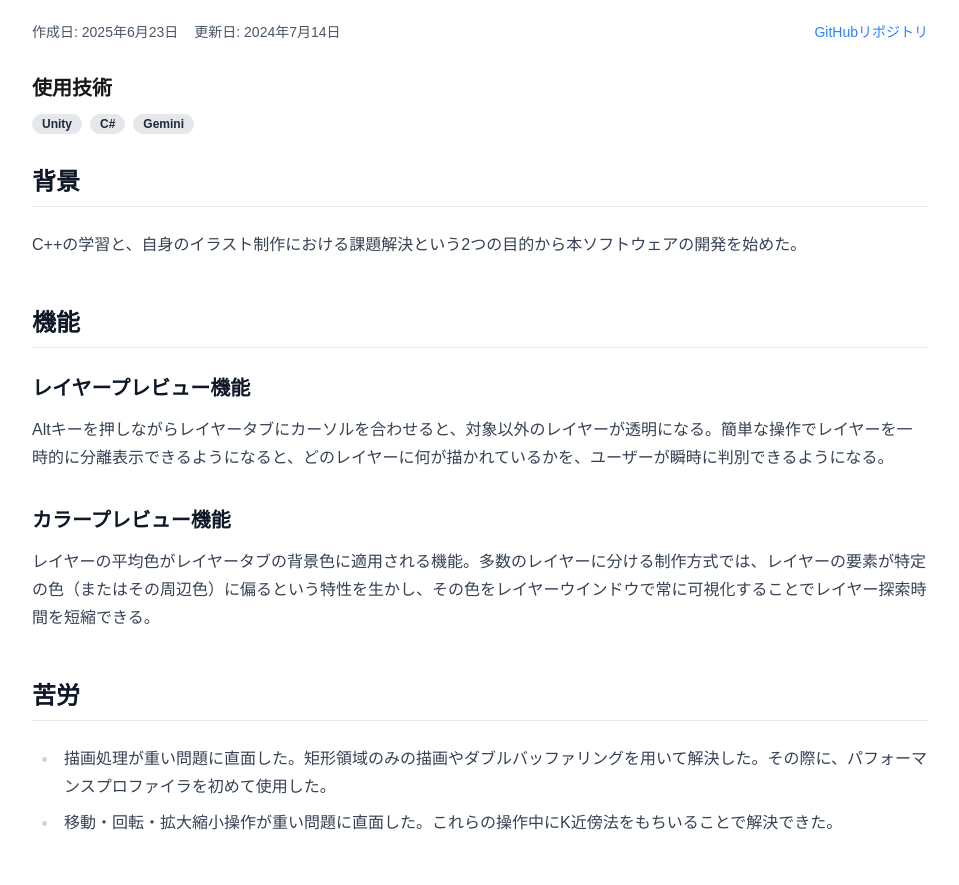
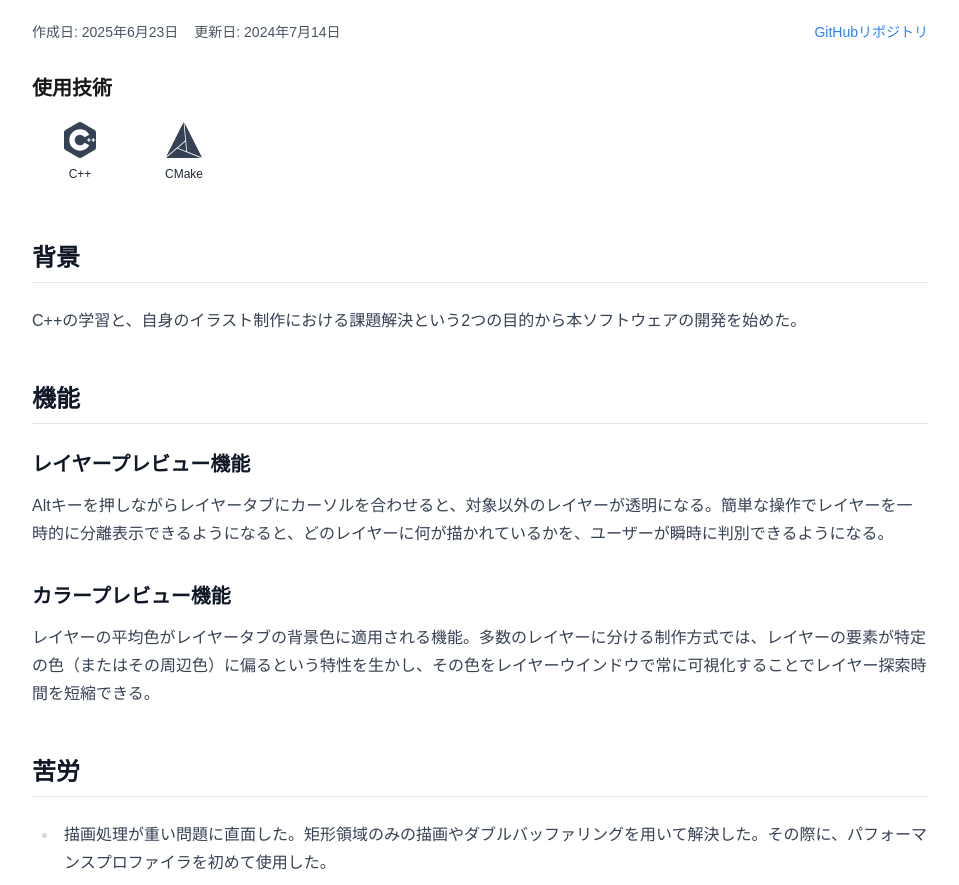
Before and after one commit to spiral987/portfolio, a Next.js app: page /projects/4 in a window 1280 px wide. Shown: the part 850-1735 px from the top of the page, without its empty margins (160-1119 px from the left). Built offline with nearby package versions, Linux system fonts and the light colour scheme.

Commit message:
feature:技術スタックアイコンを追加

```diff
--- a/package.json
+++ b/package.json
@@ -17,6 +17,7 @@
     "next": "15.3.5",
     "react": "^19.0.0",
     "react-dom": "^19.0.0",
+    "react-icons": "^5.5.0",
     "rehype-stringify": "^10.0.1",
     "remark": "^15.0.1",
     "remark-gfm": "^4.0.1",
--- /dev/null
+++ b/public/illustrations/20230922.md
@@ -0,0 +1,12 @@
+---
+    id: '20230922'
+    title: '競泳シロコ'
+    description: 'クリスタで作成'
+    fullDescription: 'ブルアカのキャラに雷を打たれたので作った。'
+    images:
+      - url: '/images/illustrations/20230922.jpg'
+        altText: 'こいし'
+    isFeatured: false
+    createdAt: '2023-09-22T12:00:00Z'
+    updatedAt: '2024-07-23T12:00:00Z'
+---
--- a/public/projects/SDotPaint.md
+++ b/public/projects/SDotPaint.md
@@ -2,7 +2,7 @@
 id: '4'
 title: 'SDotPaint'
 description: 'ペイントツールを作りました'
-techStack: ['Unity', 'C#', 'Gemini']
+techStack: ['C++', 'CMake']
 githubUrl: 'https://github.com/spiral987/SDotPaint'
 isFeatured: true
 createdAt: '2025-06-23T11:00:00Z'
--- a/public/projects/go-jiro.md
+++ b/public/projects/go-jiro.md
@@ -2,7 +2,7 @@
 id: '3'
 title: 'Go-Jiro'
 description: '二郎系ラーメンの敷居を下げるwebサイトを作りました'
-techStack: ['Next.js', 'Tailwind CSS', 'Node.js', 'PostgreSQL', 'Prisma', 'Render', 'Docker']
+techStack: ['Next.js', 'Tailwind CSS', 'Node.js', 'PostgreSQL', 'Prisma', 'Render', 'Docker', 'Express', 'Google Places API']
 projectUrl: 'https://go-jiro-frontend.onrender.com/'
 githubUrl: 'https://github.com/geek-hackathon2025-vol5-team-hci/go-jiro'
 isFeatured: false
--- a/src/app/page.tsx
+++ b/src/app/page.tsx
@@ -31,7 +31,7 @@ export default async function HomePage() {
   const latestBlogPosts = await getLatestBlogPostsUseCase.execute(3); // 最新3件に
   const contactInfo = await getContactInfoUseCase.execute();
 
-  const bio = "spiralです。大学では情報学・ヒューマンコンピュータインタラクションを専攻し、個人ではアプリケーション制作やイラスト制作を行っています。ここには私の作品やブログ記事、連絡先情報などが掲載されています。";
+  const bio = "spiralです。情報科学を専攻、ヒューマンコンピュータインタラクションを研究分野とし、個人ではアプリケーション制作やイラスト制作を行っています。ここには私の作品やブログ記事、連絡先情報などが掲載されています。";
 
   return (
     <div className="max-w-4xl mx-auto">
--- a/src/app/projects/[id]/page.tsx
+++ b/src/app/projects/[id]/page.tsx
@@ -5,6 +5,34 @@ import { GetAllProjectsUseCase } from '@/use-cases/project/getAllProjectsUseCase
 import { GetProjectByIdUseCase } from '@/use-cases/project/getProjectByIdUseCase';
 import { notFound } from 'next/navigation';
 import Image from 'next/image';
+import {
+  FaReact,
+  FaUnity,
+  FaNodeJs,
+  FaDocker,
+  FaGithub,
+  FaJs,
+  FaHtml5,
+  FaCss3Alt,
+} from 'react-icons/fa';
+import {
+  SiNextdotjs,
+  SiTypescript,
+  SiTailwindcss,
+  SiPostgresql,
+  SiPrisma,
+  SiR,
+  SiVercel,
+  SiCplusplus,
+  SiCmake,
+  SiRender,
+  SiExpress,
+  SiGooglemaps,
+  SiGooglegemini,
+} from 'react-icons/si';
+import{
+  TbBrandCSharp,
+} from 'react-icons/tb'
 
 // ビルド時に静的なパスを生成する
 export async function generateStaticParams() {
@@ -17,6 +45,35 @@ export async function generateStaticParams() {
     id: project.id,
   }));
 }
+
+// 技術スタック名とアイコンコンポーネントのマッピング
+const techIconMap: { [key: string]: React.ElementType } = {
+  'Next.js': SiNextdotjs,
+  React: FaReact,
+  TypeScript: SiTypescript,
+  'Tailwind CSS': SiTailwindcss,
+  'Node.js': FaNodeJs,
+  PostgreSQL: SiPostgresql,
+  Prisma: SiPrisma,
+  Docker: FaDocker,
+  Unity: FaUnity,
+  R: SiR,
+  'C++': SiCplusplus,
+  Gemini: SiGooglegemini,
+  Vercel: SiVercel,
+  'HTML5': FaHtml5,
+  'CSS Modules': FaCss3Alt,
+  'Tailwind': SiTailwindcss,
+  'Github': FaGithub,
+  'JavaScript': FaJs,
+  CMake: SiCmake,
+  Render: SiRender,
+  Express: SiExpress,
+  'Google Places API': SiGooglemaps,
+  'C#': TbBrandCSharp,
+};
+
+
 
 export default async function ProjectDetailPage({ params }: { params: Promise<{ id: string }> }) {
   const { id } = await params;
@@ -90,11 +147,20 @@ export default async function ProjectDetailPage({ params }: { params: Promise<{
       <div className="mb-8">
         <h2 className="text-xl font-bold mb-3">使用技術</h2>
         <div className="flex flex-wrap gap-2">
-          {project.techStack.map((tech) => (
-            <span key={tech} className="bg-gray-200 dark:bg-gray-700 text-gray-800 dark:text-gray-200 text-xs font-semibold px-2.5 py-0.5 rounded-full">
-              {tech}
-            </span>
-          ))}
+          {project.techStack.map((tech) => {
+            const Icon = techIconMap[tech];
+            return(
+              <div key={tech} className="flex flex-col items-center justify-start p-2 rounded-lg w-24 h-24">
+                {Icon ? (
+                  <Icon className="text-4xl mb-2 text-gray-700 dark:text-gray-300" />
+                ) : (
+                  // アイコンがない場合のプレースホルダー
+                  <div className="w-10 h-10 mb-2" />
+                )}
+                <span className="text-xs text-gray-800 dark:text-gray-200">{tech}</span>
+              </div>
+            );
+          })}
         </div>
       </div>
 
```
Also changed, not shown: 1 other file (tests, documents, lock files or other folders).
